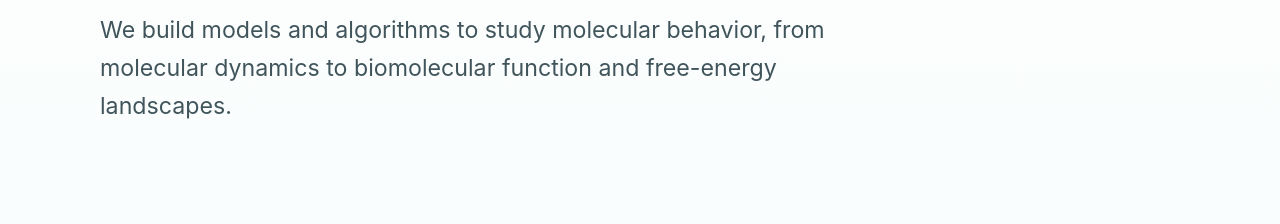
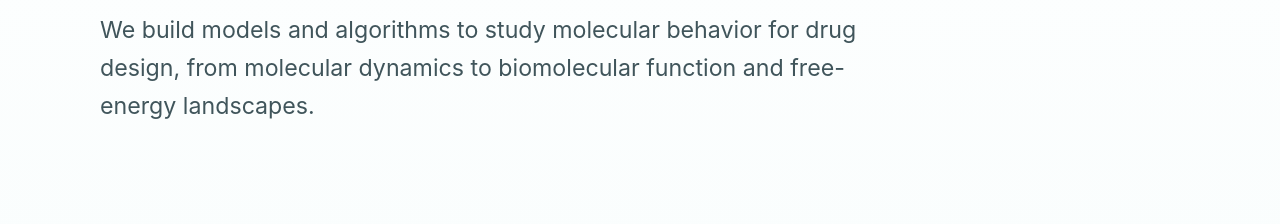
Before and after one commit to yccgroup/yccgroup.github.io, a plain HTML site: page research.html in a window 1280 px wide. Shown: the part 422-646 px from the top of the page. Drawn offline with Linux system fonts and the light colour scheme.

Commit message:
update research

```diff
--- a/research.html
+++ b/research.html
@@ -20,7 +20,7 @@
     <section class="page-title">
       <p class="eyebrow">Research</p>
       <h1>Theory and computation for molecular systems</h1>
-      <p class="lead">We build models and algorithms to study molecular behavior, from molecular dynamics to biomolecular function and free-energy landscapes.</p>
+      <p class="lead">We build models and algorithms to study molecular behavior for drug design, from molecular dynamics to biomolecular function and free-energy landscapes.</p>
     </section>
 
     <section class="card-grid research-grid">
```
